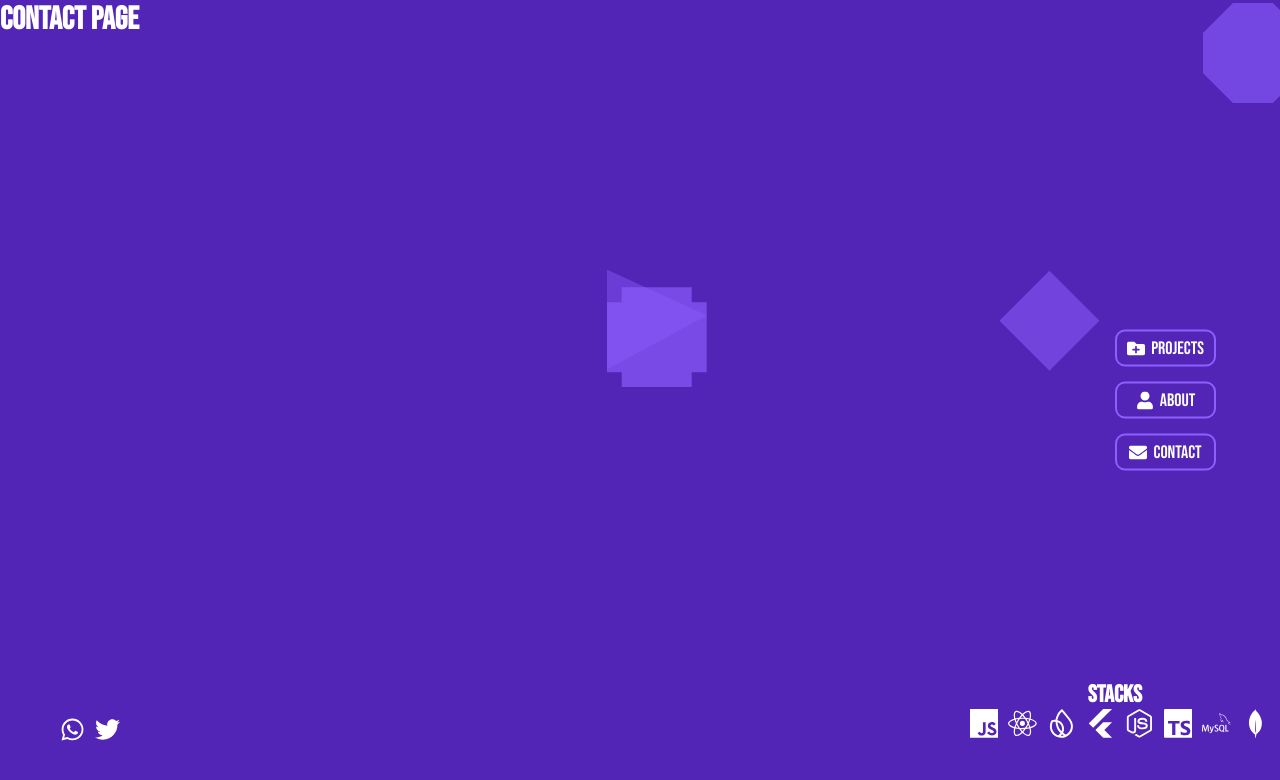
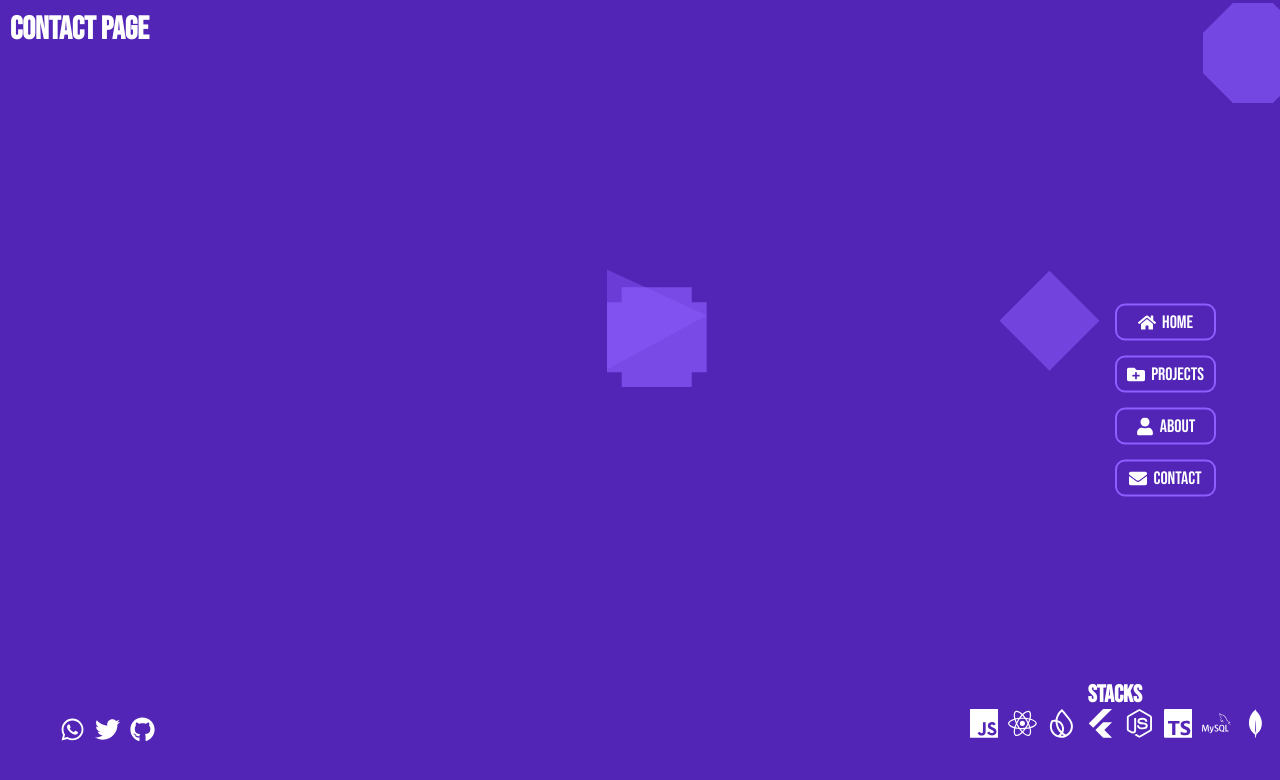
Before and after one commit to Chukwudebere-ferd/ELZIPO, a React (Vite) app in the folder Elzipo/: page /contact in a window 1280 px wide. Shown: the top 780 px of the page. Built offline with nearby package versions, Linux system fonts and the light colour scheme.

Commit message:
updated socials

```diff
--- a/Elzipo/src/components/nav.jsx
+++ b/Elzipo/src/components/nav.jsx
@@ -1,10 +1,13 @@
 import "../styles/nav.css";
-import { FaFolderPlus, FaEnvelope, FaUser } from "react-icons/fa";
+import { FaFolderPlus, FaEnvelope, FaUser,FaHome } from "react-icons/fa";
 import { Link } from "react-router-dom";
 
 const Navbar = () => {
   return (
     <nav className="navbar">
+      <Link to="/" className="nav-item">
+        <FaHome /> <span>home</span>
+      </Link>
       <Link to="/projects" className="nav-item">
         <FaFolderPlus /> <span>Projects</span>
       </Link>
--- a/Elzipo/src/components/socials.jsx
+++ b/Elzipo/src/components/socials.jsx
@@ -1,5 +1,5 @@
 import React from 'react';
-import { FaWhatsapp, FaTwitter } from "react-icons/fa";
+import { FaWhatsapp, FaTwitter, FaGithub } from "react-icons/fa";
 import '../styles/socials.css'
 
 const Socials = () => {
@@ -22,6 +22,14 @@ const Socials = () => {
       >
         <FaTwitter />
       </a>
+      <a
+        href="https://github.com/Chukwudebere-ferd"
+        target="_blank"
+        rel="noopener noreferrer"
+        className="social-link"
+      >
+        <FaGithub />
+      </a>
     </div>
   );
 };
--- a/Elzipo/src/pages/projects/index.jsx
+++ b/Elzipo/src/pages/projects/index.jsx
@@ -1,5 +1,5 @@
 import React from 'react'
-
+import '../projects/projects.css'
 const index = () => {
   return (
     <div>
--- /dev/null
+++ b/Elzipo/src/pages/projects/projects.css
@@ -0,0 +1,3 @@
+h1{
+    margin: 10px;
+}
```
